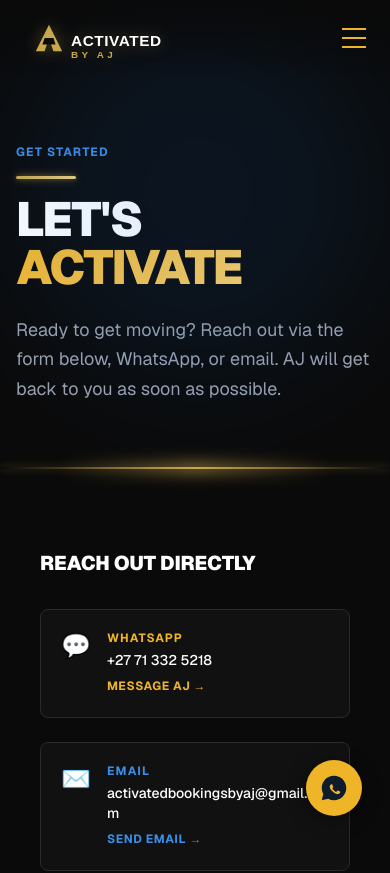
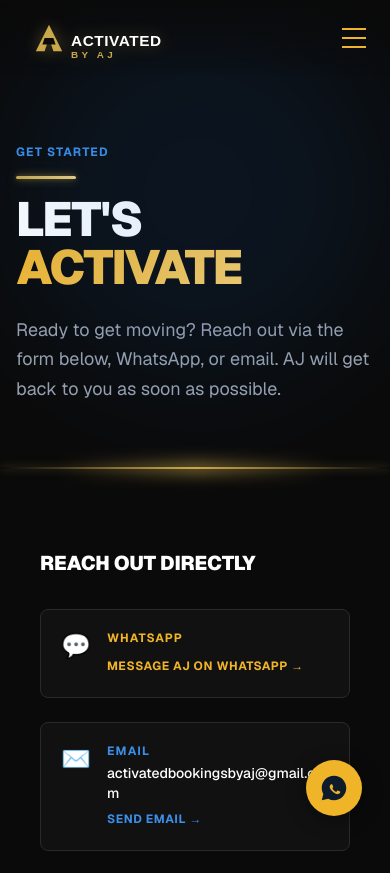
Before and after one commit to Antonie1234/activated-by-aj, a Next.js app: page /contact in a window 390 px wide. Shown: the top 873 px of the page. Built offline with nearby package versions, Linux system fonts and the light colour scheme.

Commit message:
Contact: hide phone number, WhatsApp button only

```diff
--- a/src/app/contact/page.tsx
+++ b/src/app/contact/page.tsx
@@ -7,9 +7,9 @@ const contactMethods = [
   {
     icon: '💬',
     label: 'WhatsApp',
-    value: '+27 71 332 5218',
+    value: '',
     href: 'https://wa.me/27713325218',
-    cta: 'Message AJ',
+    cta: 'Message AJ on WhatsApp',
     color: 'var(--brand-gold)',
   },
   {
@@ -108,7 +108,7 @@ export default function Contact() {
                       >
                         {method.label}
                       </p>
-                      <p className="text-white text-sm font-medium break-all">{method.value}</p>
+                      {method.value && <p className="text-white text-sm font-medium break-all">{method.value}</p>}
                       {method.href && method.cta && (
                         <a
                           href={method.href}
--- a/src/components/Footer.tsx
+++ b/src/components/Footer.tsx
@@ -99,7 +99,7 @@ export default function Footer() {
                   target="_blank"
                   rel="noopener noreferrer"
                 >
-                  +27 71 332 5218
+                  Message on WhatsApp
                 </a>
               </li>
               <li>
```
Also changed, not shown: public/aj-beach-tennis.jpg (renamed from public/juan-testimonial.jpg).
